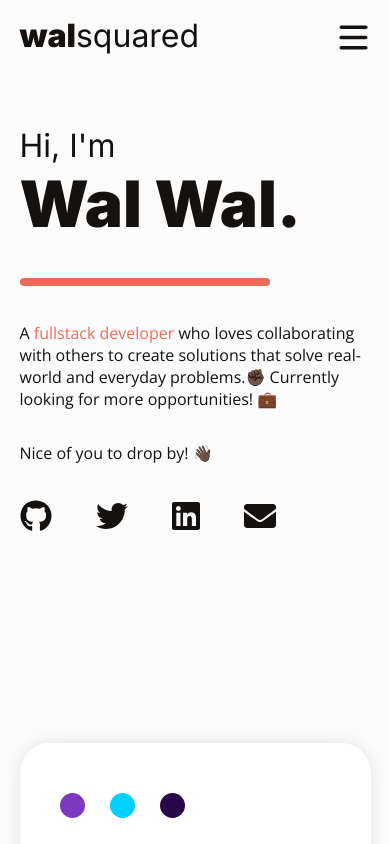
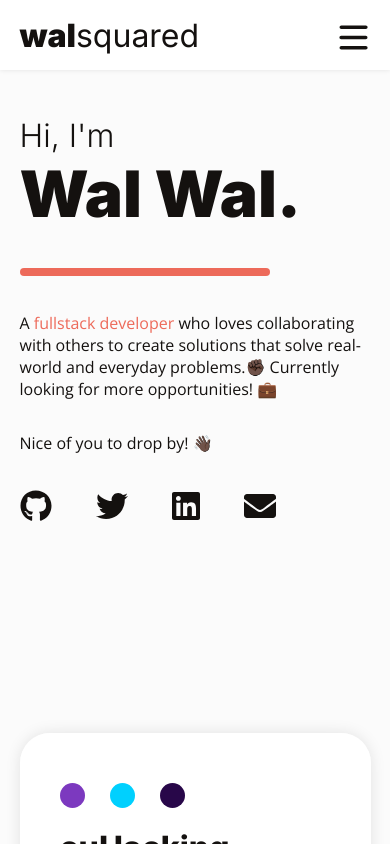
Before and after one commit to walsquared/wal.dev, a React app: page / in a window 390 px wide. Shown: the top 844 px of the page. Built offline with nearby package versions, Linux system fonts and the light colour scheme.

Commit message:
Fix NavBar to screen in mobile view
And other small changes

```diff
--- a/src/footer.tsx
+++ b/src/footer.tsx
@@ -4,7 +4,7 @@ import { FontAwesomeIcon } from '@fortawesome/react-fontawesome'
 import { faGithub, faTwitter, faLinkedin } from '@fortawesome/free-brands-svg-icons'
 import { faEnvelope } from '@fortawesome/free-solid-svg-icons'
 
-const StyledFooter = styled.nav`
+const StyledFooter = styled.footer`
   display: flex;
   flex-direction: column-reverse;
   align-self: center;
--- a/src/index.css
+++ b/src/index.css
@@ -38,4 +38,11 @@ a:active {
   display: flex;
   flex-direction: column;
   align-items: center;
+  padding-top: 100px;
 }
+
+@media only screen and (min-width: 700px) {
+  #root {
+    padding-top: 0;
+  }
+}
--- a/src/index.tsx
+++ b/src/index.tsx
@@ -3,25 +3,20 @@ import * as ReactDOM from 'react-dom'
 import { BrowserRouter as Router, Route, Redirect } from 'react-router-dom'
 import './index.css'
 
-import { Button } from 'components'
-import { WorkPage, AboutPage } from 'pages'
+import { WorkPage, AboutPage, ResumePage } from 'pages'
 
 import NavBar from './navBar'
 import Footer from './footer'
 
-interface HelloWorldProps {
-  userName: string
-  lang: string
-}
-
-const App = (props: HelloWorldProps) => (
+const App = () => (
   <Router>
     <NavBar />
     <Route exact path='/' component={WorkPage} />
     <Route path='/work' render={() => <Redirect to='/' />} />
     <Route exact path='/about' component={AboutPage} />
+    <Route exact path='/resume' component={ResumePage} />
     <Footer />
   </Router>
 )
 
-ReactDOM.render(<App userName='Wal' lang='TypeScript' />, document.getElementById('root'))
+ReactDOM.render(<App />, document.getElementById('root'))
--- a/src/navBar/index.tsx
+++ b/src/navBar/index.tsx
@@ -12,9 +12,29 @@ const StyledNavBar = styled.nav`
   align-self: center;
   justify-content: space-between;
   align-items: center;
+
+  background-color: #ffffff;
+  box-shadow: 0px 0px 5px rgba(0, 0, 0, 0.1);
   width: var(--mobile-width);
-  max-width: var(--desktop-width);
-  margin: 10px 0 50px;
+  padding: 10px calc(calc(100% - var(--mobile-width)) / 2);
+  position: fixed;
+  top: 0;
+  left: 0;
+
+  @media only screen and (min-width: 700px) {
+    background-color: unset;
+    box-shadow: unset;
+    width: var(--mobile-width);
+    padding: 0;
+    margin: 10px 0 50px;
+    position: relative;
+    top: unset;
+    left: unset;
+  }
+
+  @media only screen and (min-width: 1200px) {
+    max-width: var(--desktop-width);
+  }
 `
 
 const Logo = styled(Link)`
@@ -102,6 +122,16 @@ const StyledMobileMenu = styled.div<{ isOpen: boolean; color: ThemeColor }>`
   }
 `
 
+const MobileNavBar = styled(StyledNavBar)`
+  position: relative;
+
+  margin: 0;
+  padding: 10px 0 50px;
+
+  background-color: unset;
+  box-shadow: unset;
+`
+
 const MenuButtonDiv = styled.div`
   display: flex;
   flex-direction: column;
@@ -126,14 +156,14 @@ interface MenuProps {
 const MobileMenu = (props: MenuProps) => {
   return (
     <StyledMobileMenu isOpen={props.isOpen} color={props.color}>
-      <StyledNavBar>
+      <MobileNavBar>
         <Logo to='/' onClick={props.close}>
           wal<LogoSpan>squared</LogoSpan>
         </Logo>
         <MenuButton type='button' onClick={props.close}>
           <CloseIcon />
         </MenuButton>
-      </StyledNavBar>
+      </MobileNavBar>
       <MenuButtonDiv>
         <MenuNavButton onClick={props.close} to='/'>
           work
--- a/src/pages/work/index.tsx
+++ b/src/pages/work/index.tsx
@@ -64,6 +64,7 @@ const Introduction = styled.div`
 const NameText = styled.div`
   font-family: 'Inter', sans-serif;
   font-size: 2rem;
+  font-weight: 300;
 
   margin: 16px 0;
 
```
